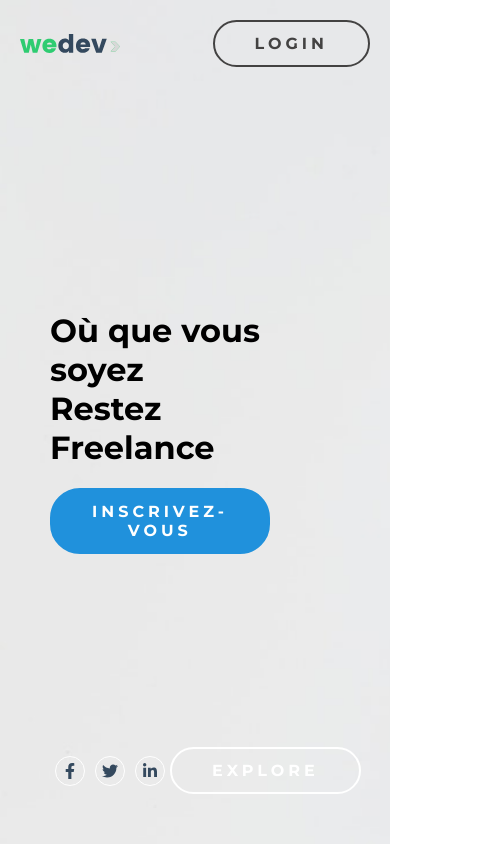
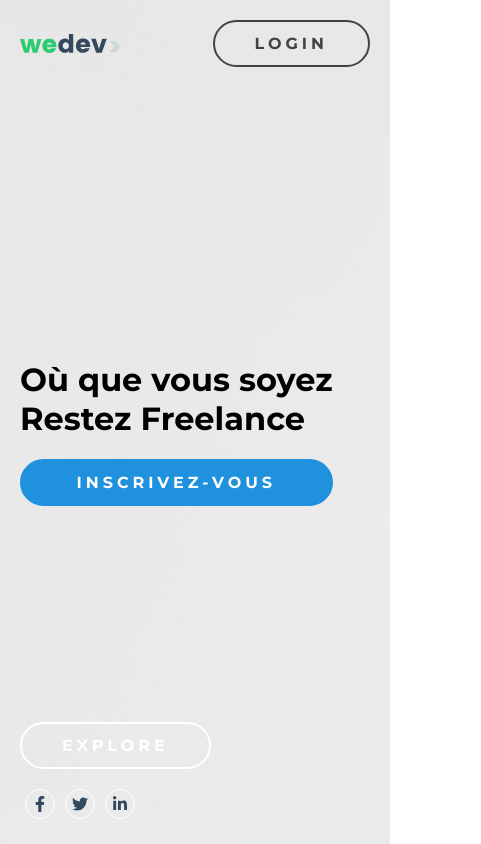
Before and after one commit to Ephalys/wedev-front, a React (Create React App) app: page / in a window 390 px wide. Shown: the top 844 px of the page, 481 px wide, since content can reach past the window. Built offline with nearby package versions, Linux system fonts and the light colour scheme; what webfontloader would draw is missing.

Commit message:
fix: responsive hero

```diff
--- a/src/components/Hero/hero.scss
+++ b/src/components/Hero/hero.scss
@@ -3,12 +3,16 @@
 
 .hero {
     background-size: cover;
-    height: 100vh;
+    min-height: 100vh;
     display: flex;
     flex-direction: column;
     justify-content: center;
     position: relative;
     padding: 50px;
+
+    @media (max-width:  $screen-max-sm) {
+        padding: 20px;
+    }
 
     &__main {
         display: flex;
@@ -16,6 +20,11 @@
         align-items: flex-start;
         width: 50%;
         text-align: left;
+
+        @media (max-width:  $screen-max-sm) {
+            width: 100%;
+        }
+
     }
 
     &__footer {
@@ -26,5 +35,18 @@
         justify-content: space-between;
         align-items: center;
         width: calc(100% - 100px);
+
+
+        @media (max-width:  $screen-max-sm) {
+            width: calc(100% - 40px);
+            flex-direction: column-reverse;
+            align-items: flex-start;
+            left: 20px;
+            bottom: 20px;
+
+            .socials {
+                margin-top: 20px;
+            }
+        }
     }
 }
--- a/src/components/ListBlock/listblock.scss
+++ b/src/components/ListBlock/listblock.scss
@@ -1,9 +1,14 @@
 @import "../../assets/sass/colors.scss";
+@import "../../assets/sass/breakpoints.scss";
 
 .listblock {
     display: flex;
     padding: 50px;
     text-align: left;
+
+    @media (max-width: $screen-max-md) {
+        flex-direction: column;
+    }
 
     &__left {
         padding-right: 50px;
--- a/src/components/Presentation/presentation.scss
+++ b/src/components/Presentation/presentation.scss
@@ -15,7 +15,6 @@
     }
 
     h2 {
-        font-size: 50px;
         letter-spacing: 10px;
         text-transform: uppercase;
     }
```
